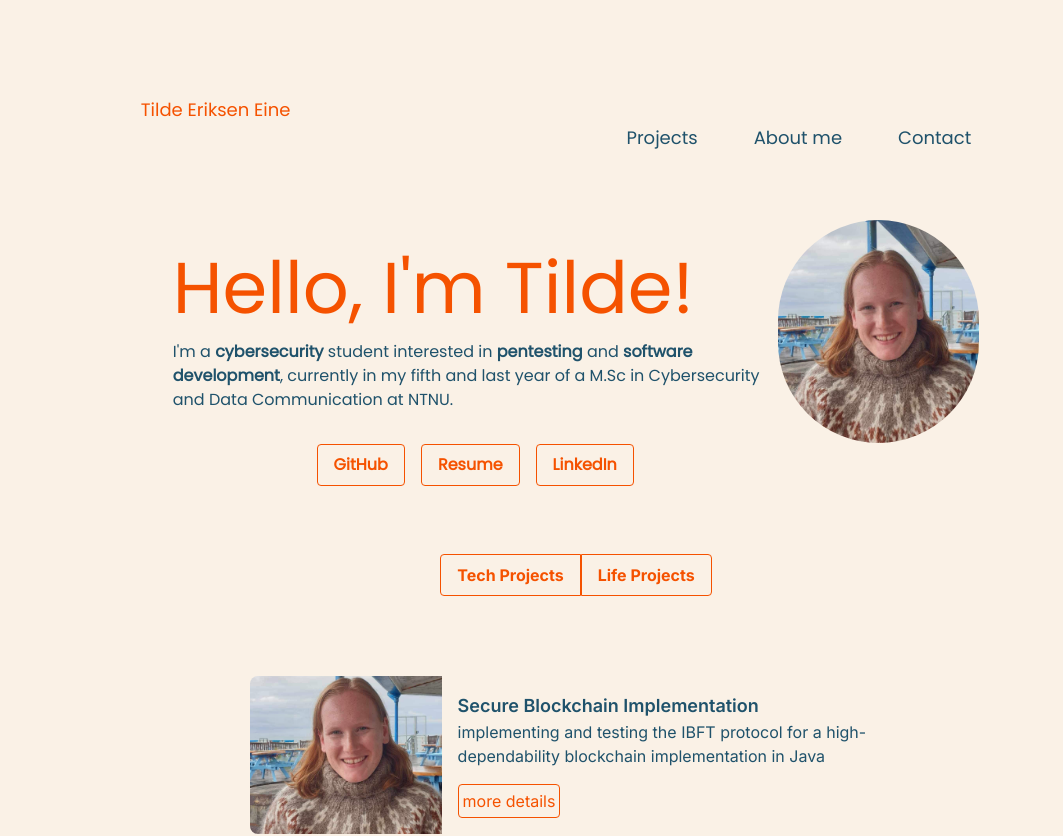
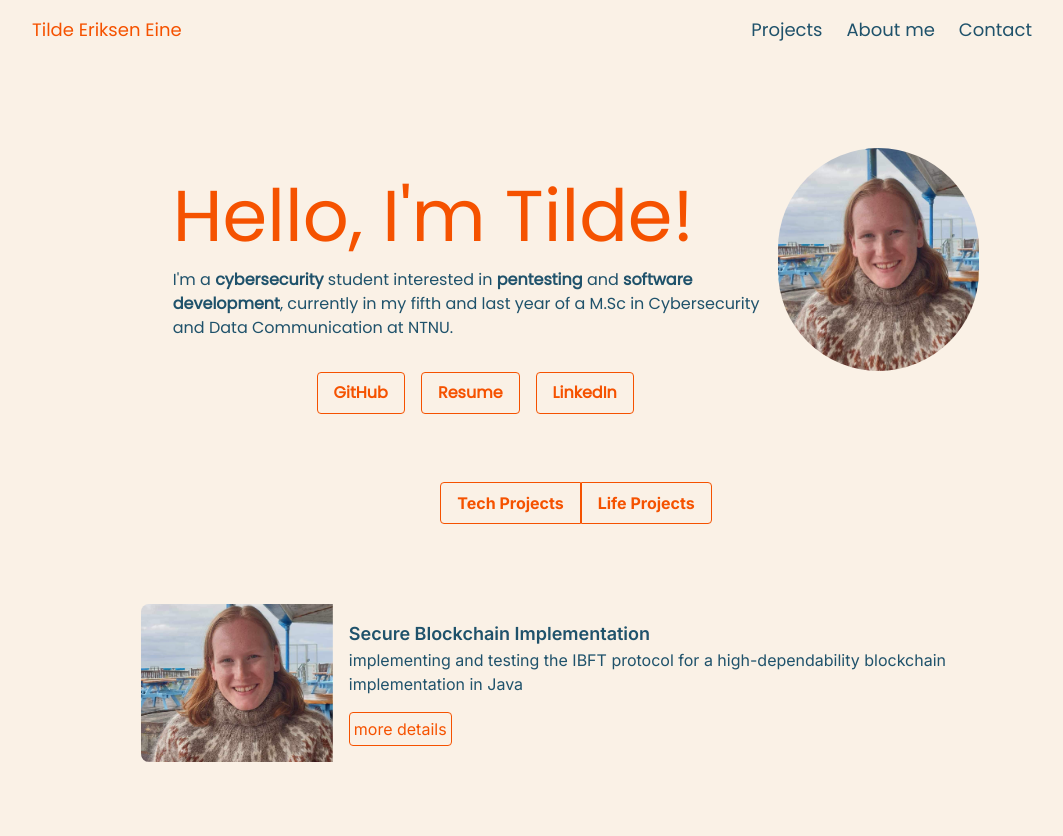
Before and after one commit to tildeeine/tildeeine.github.io, a Next.js app: page / in a window 1280 px wide. Shown: the top 836 px of the page, without its empty margins (64-1127 px from the left). Built offline with nearby package versions, Linux system fonts and the light colour scheme.

Commit message:
feat: All sections added. No extra functionalities yet

```diff
--- a/src/app/globals.css
+++ b/src/app/globals.css
@@ -10,7 +10,6 @@
   }
 
   li {
-    @apply px-4;
     @apply cursor-pointer;
   }
 }
--- a/src/app/page.tsx
+++ b/src/app/page.tsx
@@ -3,15 +3,17 @@ import HomeSection from '../components/HomeSection';
 import ProjectSection from '../components/Project/ProjectSection';
 import AboutSection from '../components/AboutSection';
 import ContactSection from '../components/ContactSection';
+import Footer from '@/components/Footer';
 
 const Page: React.FC = () => {
   return (
-    <main className="flex min-h-screen flex-col items-center justify-between p-24 bg-background">
+    <main className="flex min-h-screen flex-col p-24 bg-background">
       <Navbar />
       <HomeSection />
       <ProjectSection />
       <AboutSection />
       <ContactSection />
+      <Footer />
     </main>
   );
 }
--- a/src/components/ContactSection.tsx
+++ b/src/components/ContactSection.tsx
@@ -3,7 +3,7 @@ import React from "react";
 const ContactSection: React.FC = () => {
     return (
         <section id="contact" className="w-full mt-30">
-            <div className="pl-20">
+            <div className="pl-20 w-4/5 mx-auto">
                 <div className="mt-40 w-4/5">
                     <p className="text-4xl font-poppins text-darkorange text-left">
                         Have an opportunity, some feedback, or an interesting idea to share?
--- /dev/null
+++ b/src/components/Footer.tsx
@@ -0,0 +1,16 @@
+import React from "react";
+
+const Footer: React.FC = () => {
+    return (
+        <footer className="w-4/5 mx-auto mt-20 text-right text-sm">
+            <p className="text-darkblue font-poppins">
+                Created with Next.js.
+            </p>
+            <p className="text-darkblue font-poppins">
+                © 2024 Tilde Eriksen Eine. All rights reserved.
+            </p>
+        </footer>
+    );
+}
+
+export default Footer;
--- a/src/components/Navbar.tsx
+++ b/src/components/Navbar.tsx
@@ -2,10 +2,10 @@ import React from "react";
 
 const Navbar: React.FC = () => {
     return (
-        <nav className=" top-0 w-4/5 md:text-lg font-poppins text-darkblue ">
-            <div className="container mx-auto inline-block pb-4 items-center">
+        <nav className="top-0 w-4/5 md:text-lg font-poppins text-darkblue fixed mx-auto bg-background">
+            <div className="container mx-auto flex justify-between items-center py-4">
                 <h1 className="text-primary text-darkorange">Tilde Eriksen Eine</h1>
-                <ul className="flex justify-end">
+                <ul className="flex">
                     {['Projects', 'About me', 'Contact'].map((item) => (
                         <li key={item} className="mr-6">
                             <a href={`#${item.toLowerCase().replace(' ', '-')}`} className="text-primary hover:underline">
--- a/src/components/Project/ProjectCard.tsx
+++ b/src/components/Project/ProjectCard.tsx
@@ -14,7 +14,7 @@ const ProjectCard: React.FC<ProjectCardProps> = ({ key, imageUrl, title, descrip
     const isImageLeft = key == 1;
 
     return (
-        <div className={`flex ${isImageLeft ? 'flex-row' : 'flex-row-reverse'} w-3/5 mt-10`}>
+        <div className={`flex ${isImageLeft ? 'flex-row' : 'flex-row-reverse'} w-4/5 mx-auto mt-10`}>
             <div className="flex rounded-lg overflow-hidden hover:shadow-lg mt-10">
                 <div className="flex-none w-48 relative">
                     <Image
--- a/src/components/Project/ProjectSection.tsx
+++ b/src/components/Project/ProjectSection.tsx
@@ -11,7 +11,7 @@ const projects = [
 const ProjectSection: React.FC = () => {
     return (
         <section id='project'>
-            <div className="flex flex-wrap justify-center mt-9">
+            <div className="flex flex-wrap justify-center mt-9 w-4/5 mx-auto">
                 <div >
                     <button className="bg-background border border-darkorange hover:bg-darkorange hover:text-background text-darkorange font-bold py-2 px-4 rounded-l">
                         Tech Projects
```
